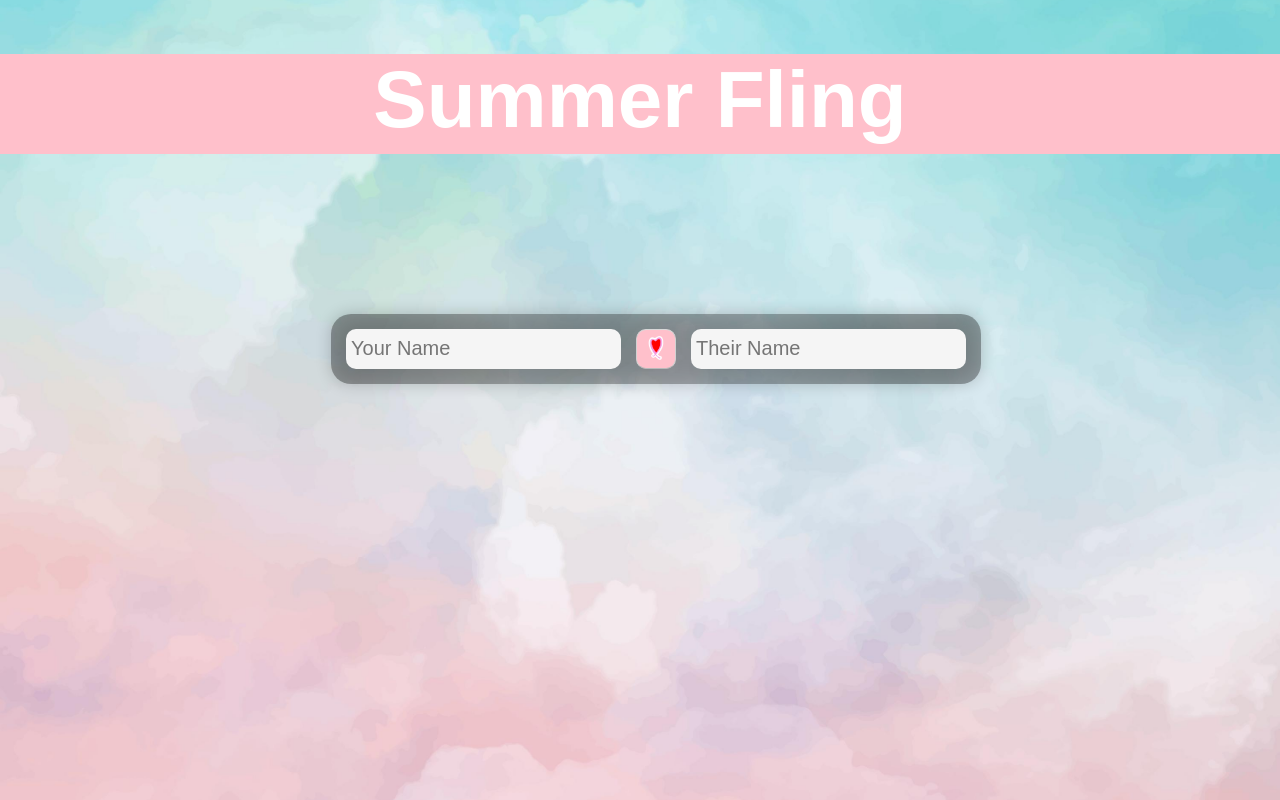
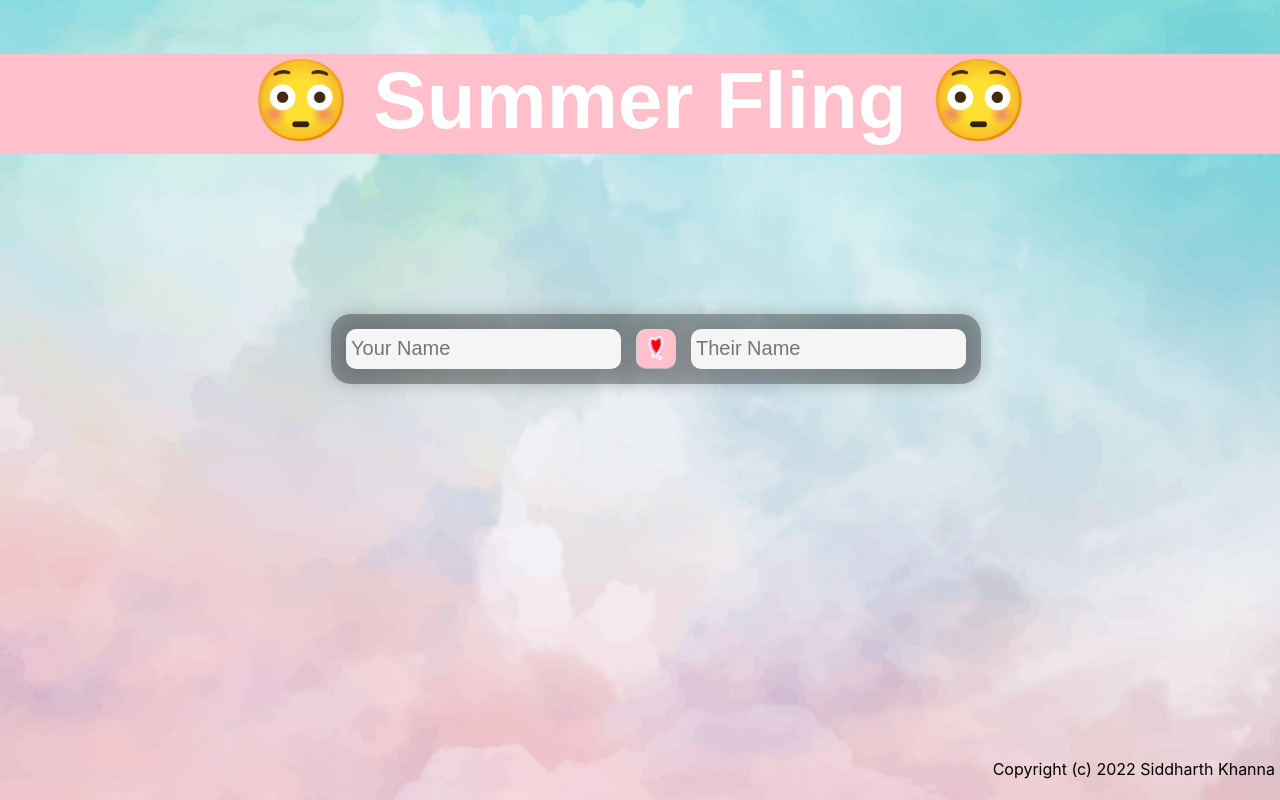
Before and after one commit to siddkhannaa/SummerThing, a React (Create React App) app: page / in a window 1280 px wide. Built offline with nearby package versions, Linux system fonts and the light colour scheme; no server answers.

Commit message:
add footer

```diff
--- a/public/index.html
+++ b/public/index.html
@@ -24,7 +24,7 @@
       work correctly both with client-side routing and a non-root public URL.
       Learn how to configure a non-root public URL by running `npm run build`.
     -->
-    <title>Illuminate</title>
+    <title>Summer Fling</title>
   </head>
   <body>
     <noscript>You need to enable JavaScript to run this app.</noscript>
--- a/src/App.css
+++ b/src/App.css
@@ -143,3 +143,11 @@ input[type=text]:focus {
     font-family: sans-serif;
     font-size: 40px;
 }
+
+.footer {
+  position: absolute;
+  bottom: 5px;
+  right: 5px;
+  text-align: right;
+
+}
--- a/src/App.js
+++ b/src/App.js
@@ -7,9 +7,14 @@ class App extends Component {
   render () {
   return [
     <div className="header">
-      <h1>Summer Fling</h1>
+      <h1>😳 Summer Fling 😳</h1>
     </div>,
-      <Form />
+    <Form />,
+    <footer>
+      <div className="footer">
+        <p>Copyright (c) 2022 Siddharth Khanna</p>
+      </div>
+    </footer>
       ];
   }
 }
--- a/src/Form.js
+++ b/src/Form.js
@@ -39,7 +39,7 @@ const FooBarForm = () => {
     <form>
       <div className = "boxes">
         <input className="rounded" name="name1" type="text" placeholder="Your Name" onChange={handleChange} />
-        <button className="rounded" onClick={handleSubmit}><img className = "heart" src={heart} alt="hello"></img></button>
+        <button className="rounded" onClick={handleSubmit}><img className = "heart" src={heart} alt="heart"></img></button>
         <input className="rounded" name="name1" type="text" placeholder="Their Name" onChange={handleChange} />
       </div>
     </form>
```
